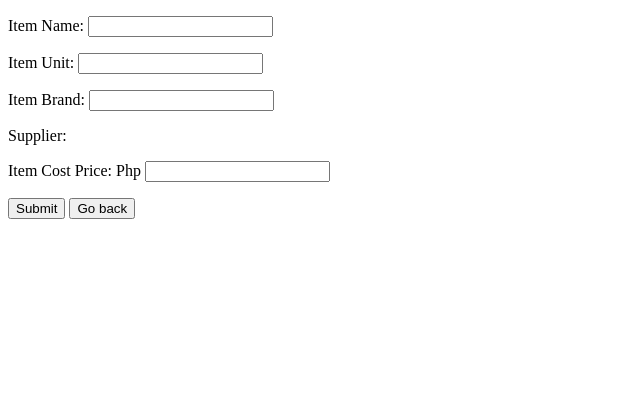
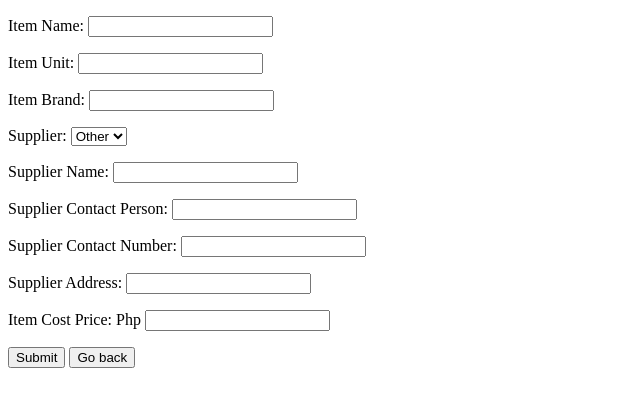
Before and after one commit to eageclarin/VSJMMerchandising-Sales-and-Inventory-Management-System, a PHP site: page /pages/inventory/additem.php in a window 1280 px wide. Shown: the top 407 px of the page, without its empty margins (0-640 px from the left). Run offline with PHP 8.4, Linux system fonts and the light colour scheme; data that the repository does not hold is empty; some libraries are stand-ins or nearby versions.

Commit message:
minor fix (if no supplier)

```diff
--- a/pages/inventory/additem.php
+++ b/pages/inventory/additem.php
@@ -130,6 +130,9 @@ if(isset($_POST['submit']))
                 echo "<option value='other'>Other</option>";
                 echo "</select><br>";
             }
+            else{
+                echo "<select id='supplier_ID' name='supplier_ID'><option value='other'>Other</option></select><br>";
+            }
 
             mysqli_close($db); // Close connection
         ?>
```
